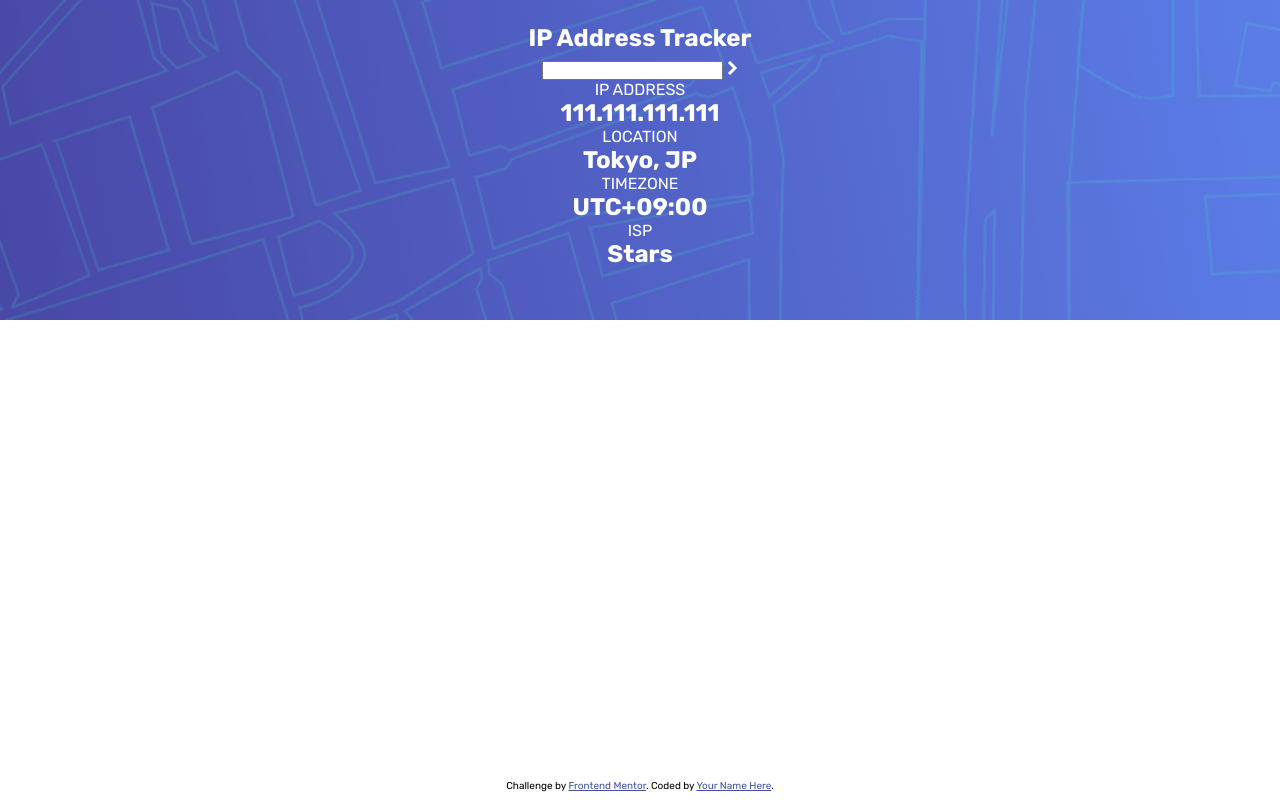
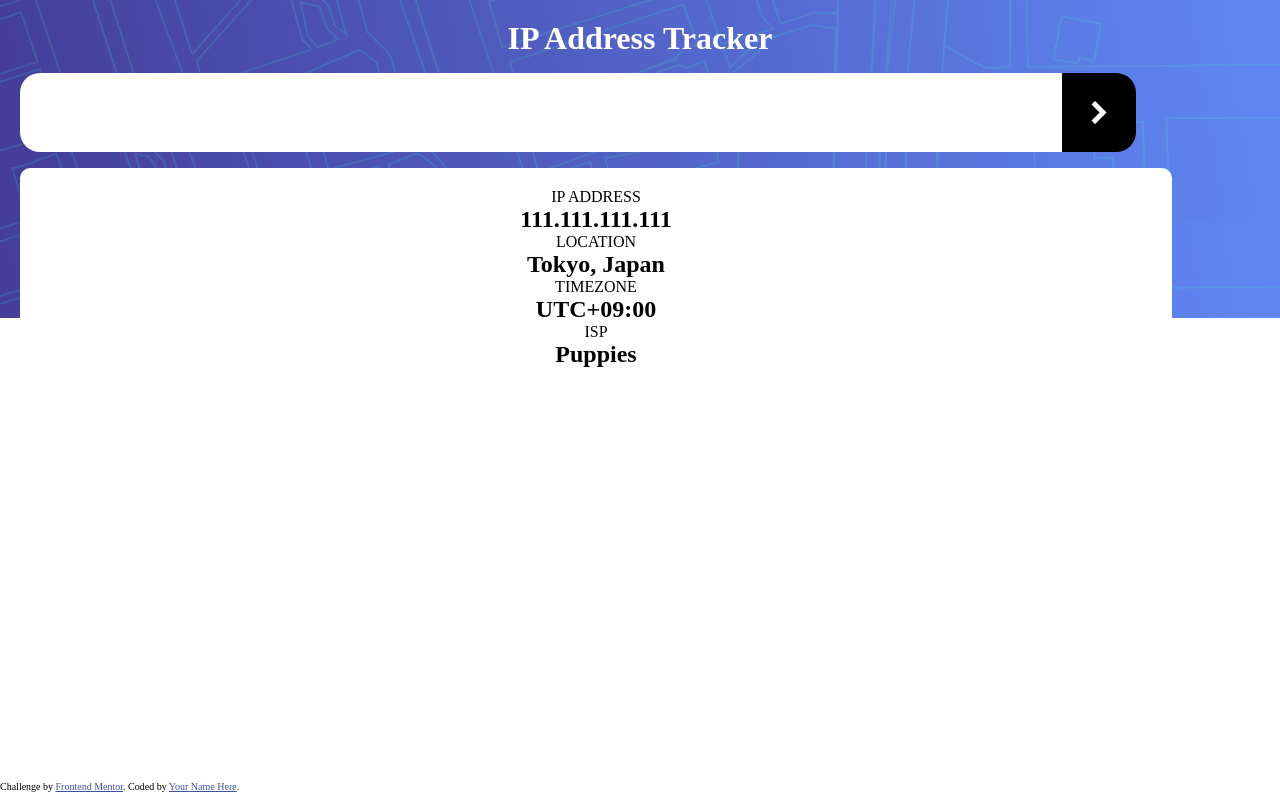
Before and after one commit to shoneriki/ip-address-tracker, a plain HTML site: page index.html in a window 1280 px wide. Drawn offline with Linux system fonts and the light colour scheme.

Commit message:
outline taken out when clicked

```diff
--- a/index.html
+++ b/index.html
@@ -10,32 +10,35 @@
   <script src="script.js" defer></script>
 </head>
 <body>
-
-  <div class="upper-banner">
-    <h1>
-      IP Address Tracker
-    </h1>
-    <div class="search">
+  <div class="container">
+    <div class="header">
+      <h1>IP Address Tracker</h1>
+      <div class="search-container">
         <input type="text" name="" id="input">
-      <img src="images/icon-arrow.svg" alt="" id="search-btn">
+        <img src="images/icon-arrow.svg" alt="" srcset="" id="search-btn" onclick="searchIp()">
       </div>
-    <div class="info-container">
+      <div class="box-container">
         <div class="ip-container">
           <p>IP ADDRESS</p>
           <h2 class="ip">111.111.111.111</h2>
         </div>
         <div class="location-container">
           <p>LOCATION</p>
-        <h2 class="location">Tokyo, JP</h2>
+          <h2 class="location">Tokyo, Japan</h2>
         </div>
         <div class="time-container">
-        <p>TIMEZONE</p>
+          <P>TIMEZONE</P>
           <h2 class="time">UTC+09:00</h2>
         </div>
         <div class="isp-container">
           <p>ISP</p>
-        <h2 class="isp">Stars</h2>
+          <h2 class="isp">Puppies</h2>
         </div>
+      </div>
+    </div>
+    <div class="map-container">
+      <!-- <img src="images/image-gallery-milkbottles.jpg" alt="" srcset=""> -->
+      <div id="map"></div>
     </div>
   </div>
 
--- a/styles.css
+++ b/styles.css
@@ -1,67 +1,60 @@
 @import url('https://fonts.googleapis.com/css2?family=Rubik:wght@400;500;700&display=swap');
 
-* {
+*{
+  padding: 0;
+  margin: 0;
   box-sizing: border-box;
-  margin: 0;
-  padding: 0;
+}
+.header{
+  background-image: url("images/pattern-bg.png");
+  background-size: 100%;
+  text-align: center;
+  padding: 20px 20px 150px 20px;
+  position: relative;
+}
+.header h1{
+  color: white;
+}
+.search-container{
+  display: flex;
+  padding: 16px 0;
+}
+.header .search-container input{
+  width: 84%;
+  padding: 16px;
+  margin-right: 0;
+  border-top-left-radius: 20px;
+  border-bottom-left-radius: 20px;
+  border: none;
 }
 
-:root {
-  --font-family:'Rubik', sans-serif;;
+.header .search-container input:focus {
+  border: none;
+  outline: none;
 }
+.header img{
+  background-color: black;
+  width: 74px;
+  padding: 28px;
+  margin-left: 0;
+  border-top-right-radius: 20px;
+  border-bottom-right-radius: 20px;
 
-body {
-  min-height: 100vh;
-  display: flex;
-  flex-direction: column;
-  align-items: center;
-  font-family: var(--font-family);
 }
-
-.upper-banner {
-  padding: 1rem 1.5rem;
-  background-image: url(../images/pattern-bg.png);
-  background-repeat: no-repeat;
-  background-position: center center;
-  background-size: cover;
-  text-align: center;
-  height: 40vh;
-  width: 100%;
-  color: white;
+.box-container{
+    background-color: white;
+    color: black;
+    text-align: center;
+    padding: 20px 0;
+    border-radius: 10px;
+    position: absolute;
+    width: 90%;
+    z-index: 1;
+    /* top: 20px; */
 }
-
-.upper-banner h1 {
-  font-size: 1.5em;
-  padding: 8px 8px;
-}
-
-#ipAddressInput {
-  padding: 1rem 1.25rem;
-  border: none;
-  width: 30%;
-  border-radius: 12px 0 0 12px;
-  font-size: 16px;
-  font-weight: 600;
-  cursor: pointer;
-  color: white;
-}
-
-form {
-  margin-top: 1.25rem;
-  display: flex;
-  justify-content: center;
-}
-
-form button {
-  border: none;
-  background-color: hsl(0, 0%, 17%);
-  border-radius: 0 12px 12px 0;
-  cursor: pointer;
-  padding:8px 16px;
-}
-
 .map-info {
   position: relative;
+  font-size: 1rem;
 }
 
 
@@ -69,6 +62,7 @@ footer {
   position: fixed;
   font-size: 10px;
   bottom: 8px;
+  width: 100%;
 }
 
 footer a {
```
Lines whose indentation alone changed are shown as unchanged.
